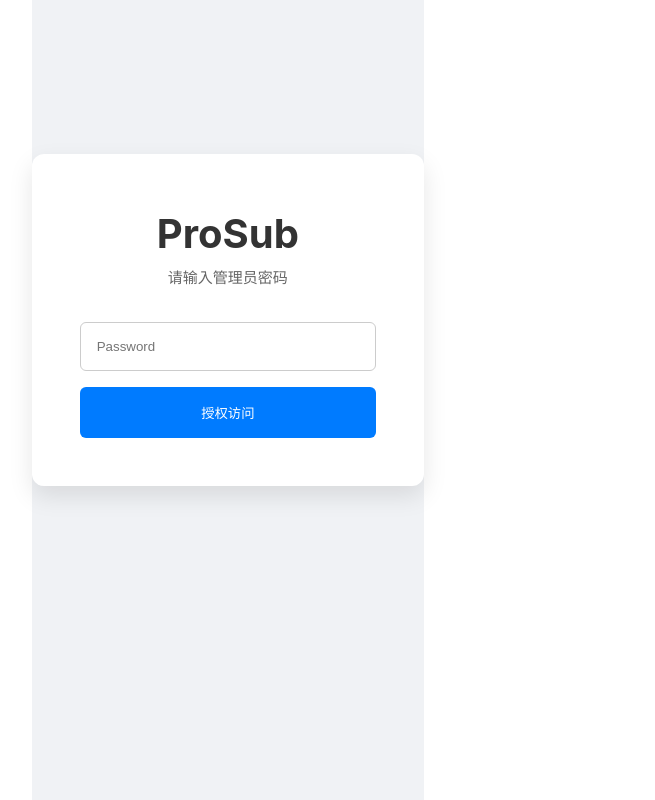
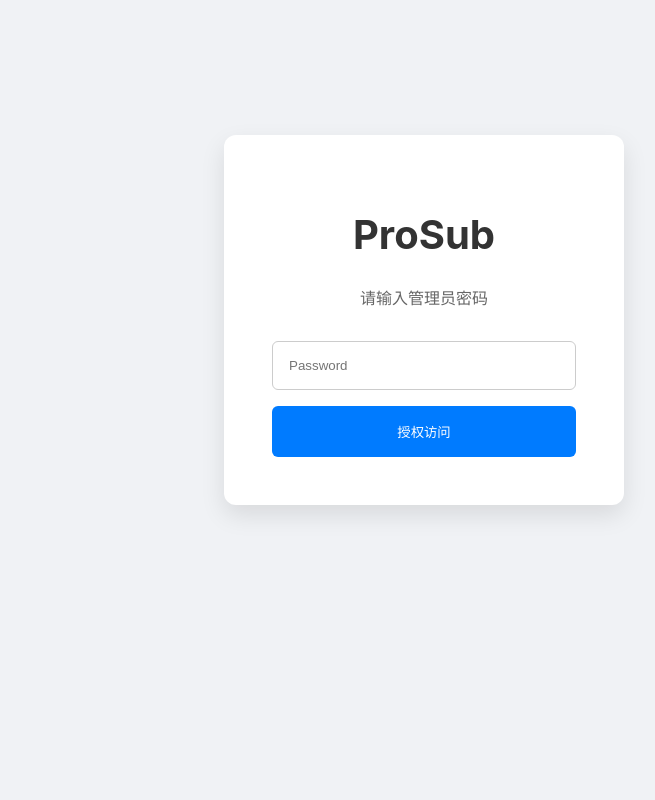
Before and after one commit to imzyb/ProSub, a Vue app: page /about in a window 1280 px wide. Shown: the whole page, without its empty margins (216-871 px from the left). Built offline with nearby package versions, Linux system fonts and the light colour scheme; no server answers.

Commit message:
优化UI

```diff
--- a/src/assets/main.css
+++ b/src/assets/main.css
@@ -1,35 +1,24 @@
-@import './base.css';
+/* src/assets/main.css */
 
+/* * 这是一个基础的CSS重置，确保不同浏览器表现一致
+ * 并为整个应用设置一个默认的背景色和字体
+*/
+
+html,
+body,
 #app {
-  max-width: 1280px;
-  margin: 0 auto;
-  padding: 2rem;
-  font-weight: normal;
+  height: 100%;
+  margin: 0;
+  padding: 0;
 }
 
-a,
-.green {
-  text-decoration: none;
-  color: hsla(160, 100%, 37%, 1);
-  transition: 0.4s;
-  padding: 3px;
+body {
+  font-family: -apple-system, BlinkMacSystemFont, 'Segoe UI', Roboto, 'Helvetica Neue', Arial, sans-serif;
+  background-color: #f0f2f5;
+  -webkit-font-smoothing: antialiased;
+  -moz-osx-font-smoothing: grayscale;
 }
 
-@media (hover: hover) {
-  a:hover {
-    background-color: hsla(160, 100%, 37%, 0.2);
-  }
+* {
+  box-sizing: border-box;
 }
-
-@media (min-width: 1024px) {
-  body {
-    display: flex;
-    place-items: center;
-  }
-
-  #app {
-    display: grid;
-    grid-template-columns: 1fr 1fr;
-    padding: 0 2rem;
-  }
-}
--- a/src/main.js
+++ b/src/main.js
@@ -1,11 +1,10 @@
-import './assets/main.css'
+// src/main.js
+import './assets/main.css' // 确保这一行存在
 
 import { createApp } from 'vue'
 import App from './App.vue'
 import router from './router'
 
 const app = createApp(App)
-
 app.use(router)
-
 app.mount('#app')
```
